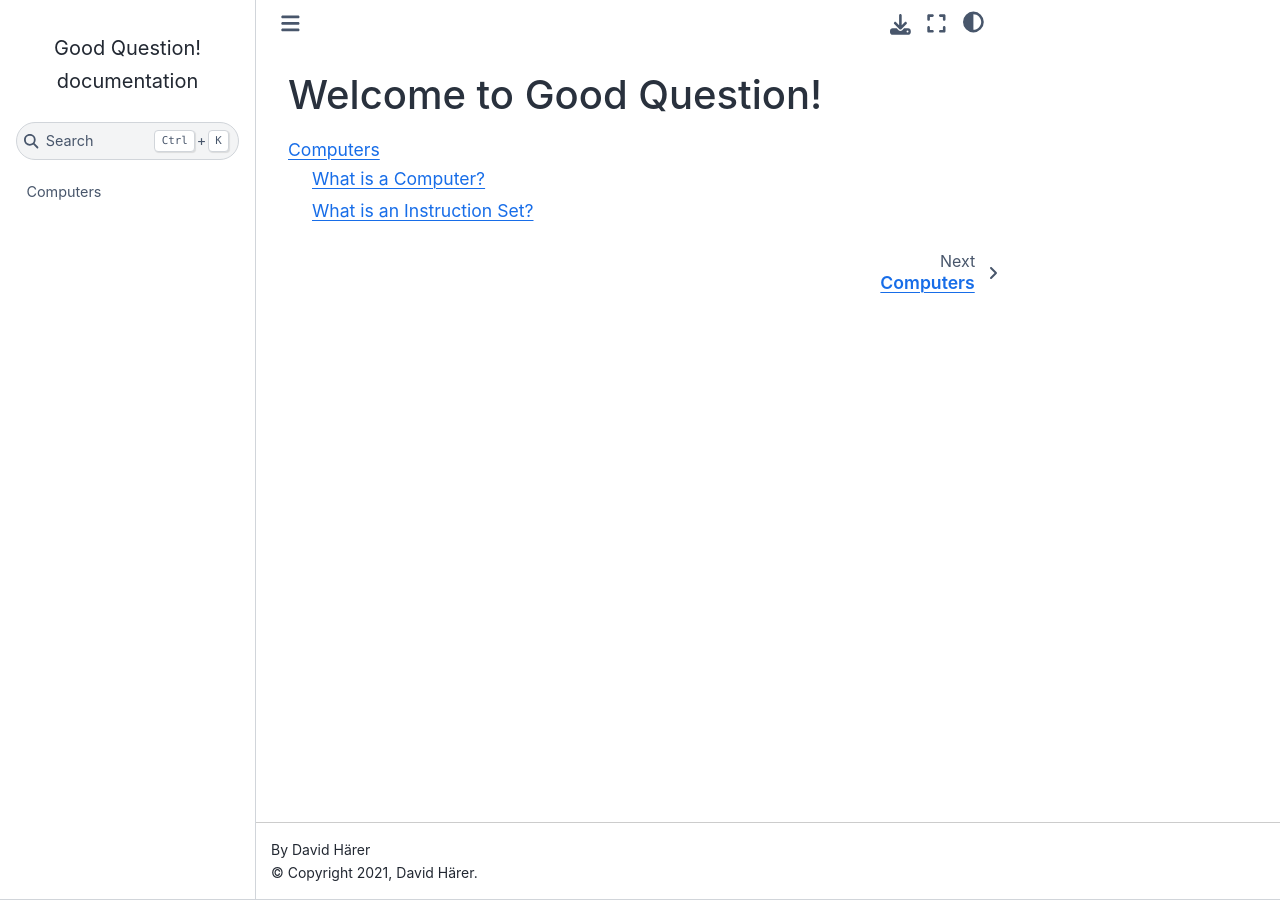
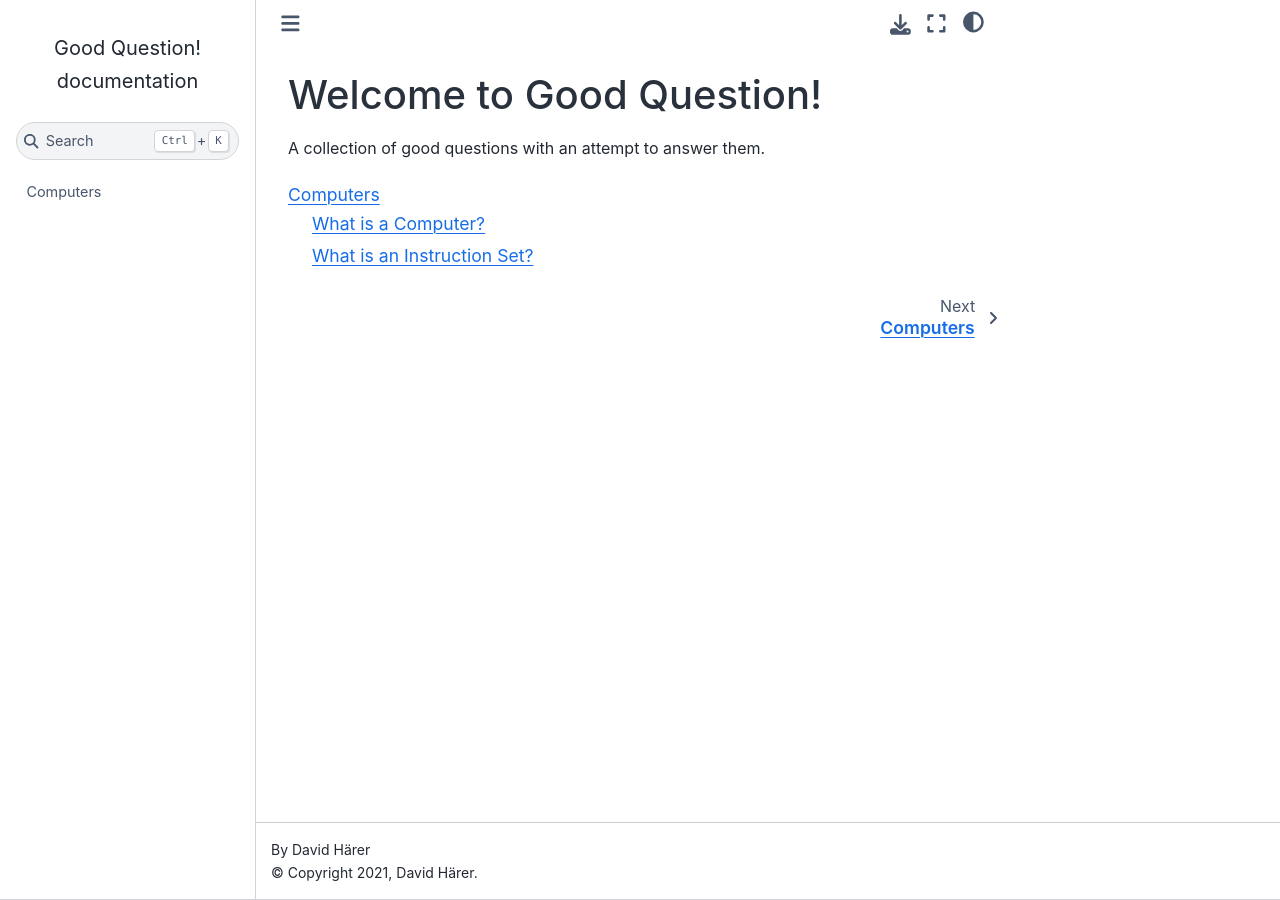
Before and after one commit to DavidHeresy/good-question, a Sphinx documentation site: the page built from source/index.rst, in a window 1280 px wide. Built offline with Sphinx 7.4.7 and the Sphinx Book theme 1.1.4, drawn with Linux system fonts in a browser that asks for light colours.

Commit message:
Add description.

```diff
--- a/source/index.rst
+++ b/source/index.rst
@@ -1,5 +1,7 @@
 Welcome to Good Question!
 =========================
+
+A collection of good questions with an attempt to answer them.
 
 .. toctree::
    :maxdepth: 2
```
